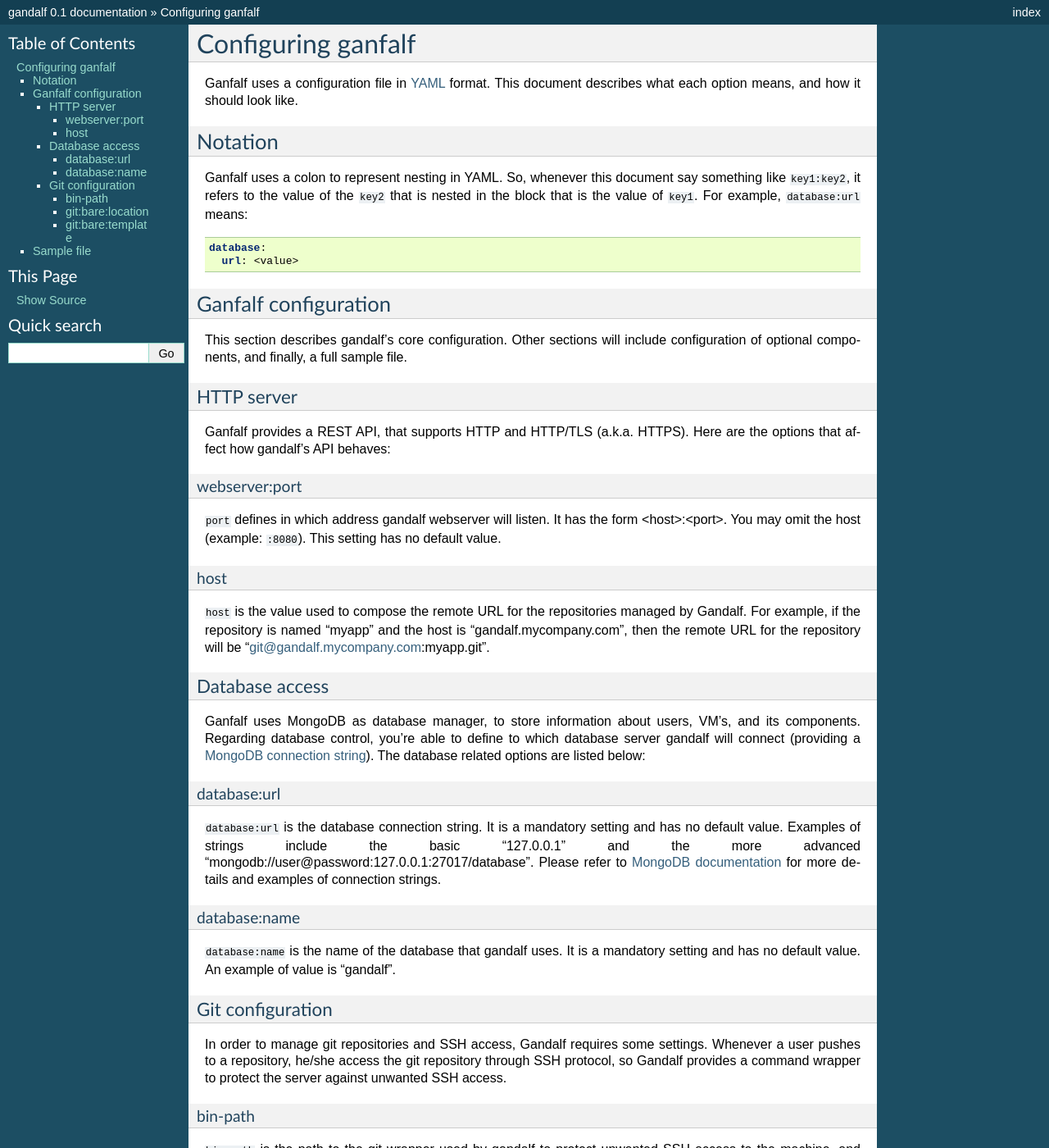
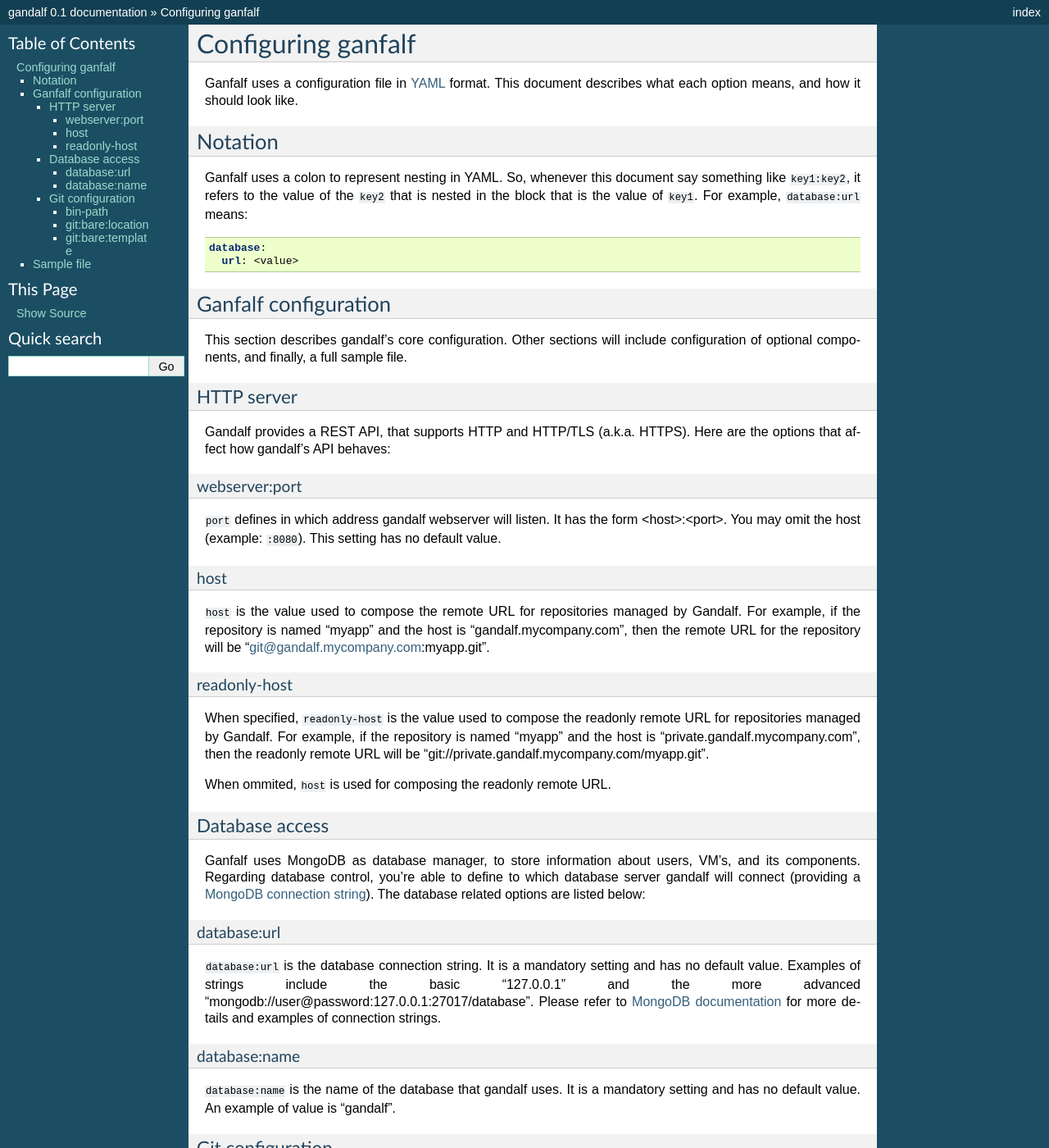
Before and after one commit to tsuru/gandalf, a Sphinx documentation site: the page built from docs/source/config.rst, in a window 1280 px wide and 1400 px high. Shown: the whole window at 82% size. Built offline with Sphinx 7.4.7, drawn with Linux system fonts in a browser that asks for light colours.

Commit message:
docs/config: add documentation for the readonly-host setting
Also improve the structure of the document.

```diff
--- a/docs/source/config.rst
+++ b/docs/source/config.rst
@@ -2,15 +2,15 @@
 Configuring ganfalf
 ===================
 
-Ganfalf uses a configuration file in `YAML <http://www.yaml.org/>`_ format. This
-document describes what each option means, and how it should look like.
+Ganfalf uses a configuration file in `YAML <http://www.yaml.org/>`_ format.
+This document describes what each option means, and how it should look like.
 
 Notation
 ========
 
-Ganfalf uses a colon to represent nesting in YAML. So, whenever this document say
-something like ``key1:key2``, it refers to the value of the ``key2`` that is
-nested in the block that is the value of ``key1``. For example,
+Ganfalf uses a colon to represent nesting in YAML. So, whenever this document
+say something like ``key1:key2``, it refers to the value of the ``key2`` that
+is nested in the block that is the value of ``key1``. For example,
 ``database:url`` means:
 
 .. highlight:: yaml
@@ -23,14 +23,14 @@
 Ganfalf configuration
 =====================
 
-This section describes gandalf's core configuration. Other sections will include
-configuration of optional components, and finally, a full sample file.
+This section describes gandalf's core configuration. Other sections will
+include configuration of optional components, and finally, a full sample file.
 
 HTTP server
 -----------
 
-Ganfalf provides a REST API, that supports HTTP and HTTP/TLS (a.k.a. HTTPS). Here
-are the options that affect how gandalf's API behaves:
+Gandalf provides a REST API, that supports HTTP and HTTP/TLS (a.k.a. HTTPS).
+Here are the options that affect how gandalf's API behaves:
 
 webserver:port
 ++++++++++++++
@@ -42,19 +42,29 @@
 host
 ++++
 
-``host`` is the value used to compose the remote URL for the repositories
-managed by Gandalf. For example, if the repository is named "myapp" and the
-host is "gandalf.mycompany.com", then the remote URL for the repository will be
+``host`` is the value used to compose the remote URL for repositories managed
+by Gandalf. For example, if the repository is named "myapp" and the host is
+"gandalf.mycompany.com", then the remote URL for the repository will be
 "git@gandalf.mycompany.com:myapp.git".
+
+readonly-host
++++++++++++++
+
+When specified, ``readonly-host`` is the value used to compose the readonly
+remote URL for repositories managed by Gandalf. For example, if the repository
+is named "myapp" and the host is "private.gandalf.mycompany.com", then the
+readonly remote URL will be "git://private.gandalf.mycompany.com/myapp.git".
+
+When ommited, ``host`` is used for composing the readonly remote URL.
 
 Database access
 ---------------
 
-Ganfalf uses MongoDB as database manager, to store information about users, VM's,
-and its components. Regarding database control, you're able to define to which
-database server gandalf will connect (providing a `MongoDB connection string
-<http://docs.mongodb.org/manual/reference/connection-string/>`_). The database
-related options are listed below:
+Ganfalf uses MongoDB as database manager, to store information about users,
+VM's, and its components. Regarding database control, you're able to define to
+which database server gandalf will connect (providing a `MongoDB connection
+string <http://docs.mongodb.org/manual/reference/connection-string/>`_). The
+database related options are listed below:
 
 database:url
 ++++++++++++
```
